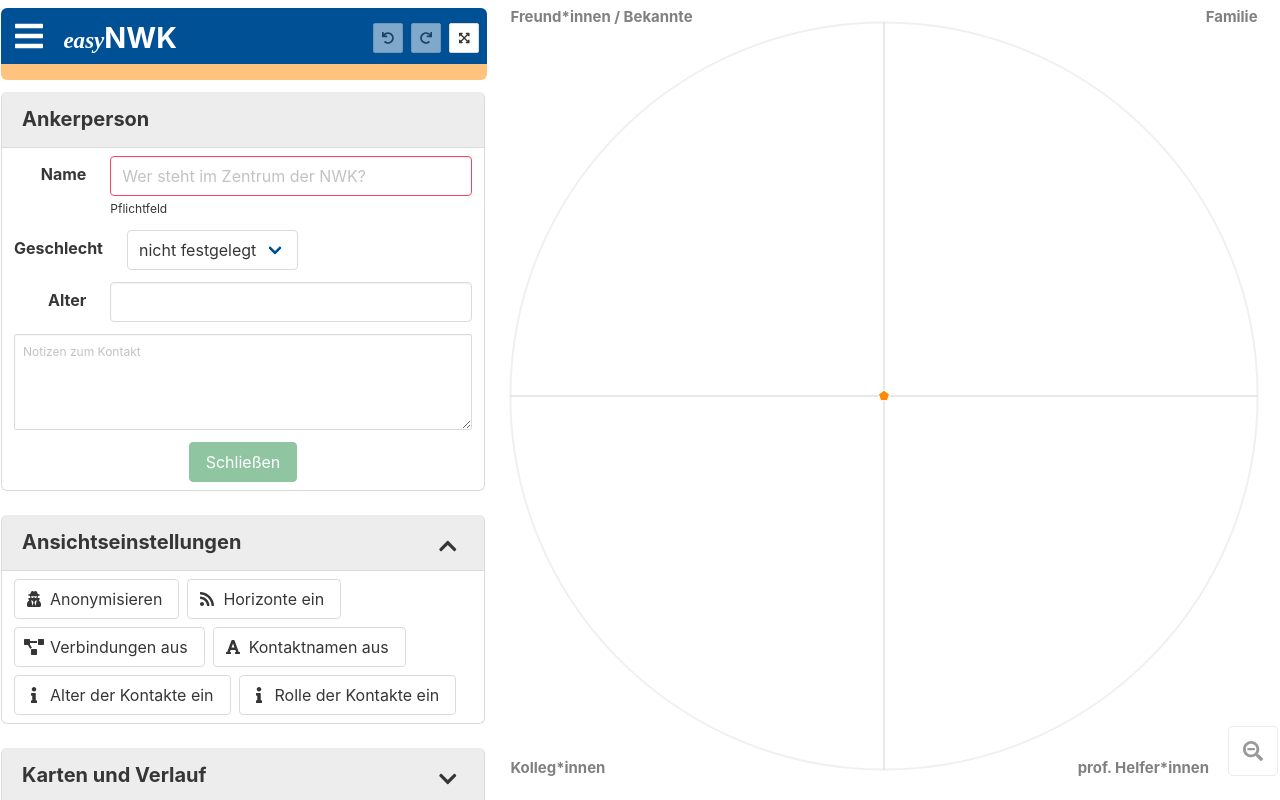
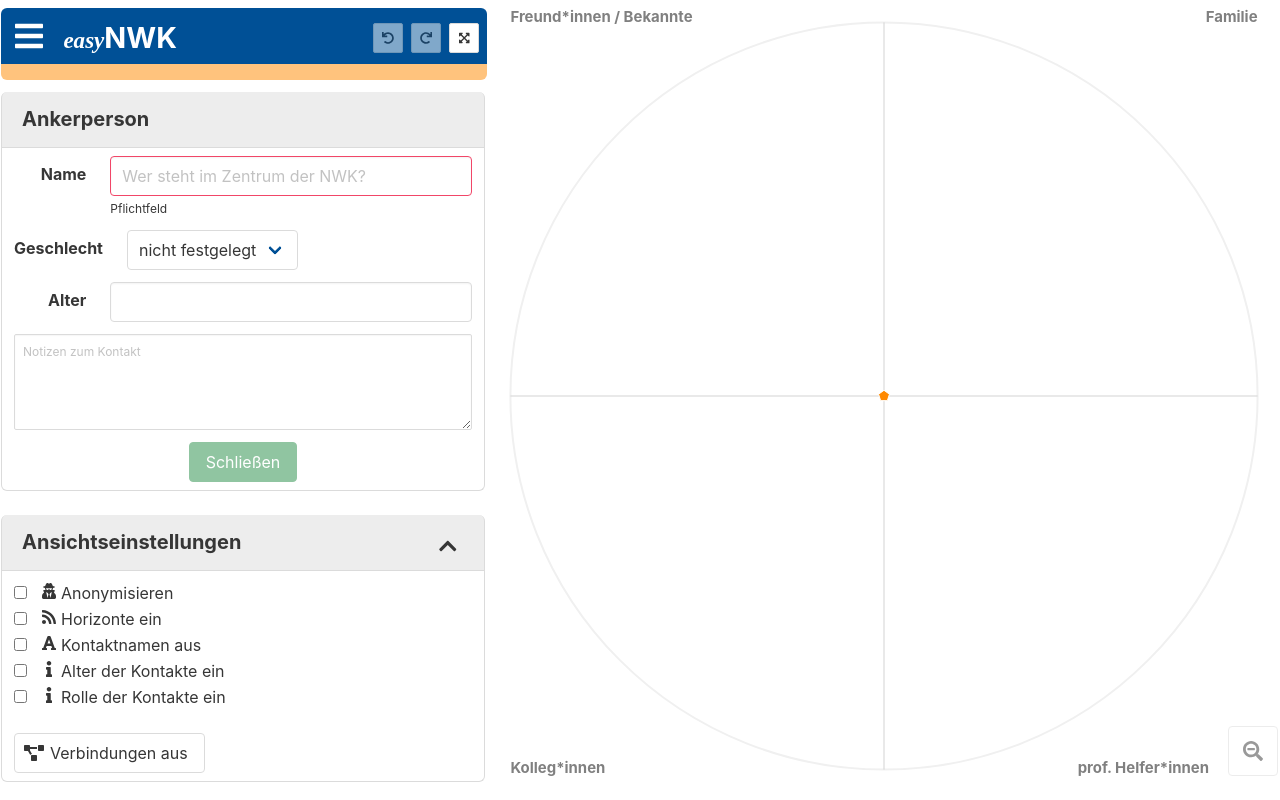
Before and after one commit to fhstp/easynwk-web, a Vue app: page / in a window 1280 px wide. Both pictures are taken after a click on the element 448 px from the left and 546 px from the top of the page. Built offline with nearby package versions, Linux system fonts and the light colour scheme.

Commit message:
Ansichtseinstellungen zu Checkboxen

```diff
--- a/src/components/ViewOptionsPanel.vue
+++ b/src/components/ViewOptionsPanel.vue
@@ -11,25 +11,67 @@
       <div class="field is-horizontal">
         <div class="field-body">
           <div id="view-settings" class="field" v-if="isOpen">
-            <div class="control">
-              <div class="buttons">
-                <button class="button" @click.stop="togglePseudonyms">
+            <div class="field is-grouped is-grouped-multiline">
+              <div class="control">
+                <label class="checkbox">
+                  <input
+                    type="checkbox"
+                    v-model="pseudonyms"
+                    @change="togglePseudonyms"
+                  />
                   <span class="icon">
                     <font-awesome-icon icon="user-secret" />
                   </span>
-                  <span v-if="pseudonyms">De-Anonymisieren</span>
-                  <span v-else>Anonymisieren</span>
-                  <span></span>
-                </button>
+                  <span>{{
+                    pseudonyms ? "De-Anonymisieren" : "Anonymisieren"
+                  }}</span>
+                </label>
 
-                <button class="button" @click.stop="toggleHorizons">
+                <br />
+
+                <label class="checkbox">
+                  <input type="checkbox" @click.stop="toggleHorizons" />
                   <span class="icon">
                     <font-awesome-icon icon="rss" />
                   </span>
                   <span v-if="horizons">Horizonte aus</span>
                   <span v-else>Horizonte ein</span>
-                </button>
+                </label>
 
+                <br />
+
+                <label class="checkbox">
+                  <input type="checkbox" @click.stop="toggleAlteriNames" />
+                  <span class="icon">
+                    <font-awesome-icon icon="font" />
+                  </span>
+                  <span v-if="alteriNames">Kontaktnamen aus</span>
+                  <span v-else>Kontaktnamen ein</span>
+                </label>
+
+                <br />
+
+                <label class="checkbox">
+                  <input type="checkbox" @click.stop="toggleAge" />
+                  <span class="icon">
+                    <font-awesome-icon icon="info" />
+                  </span>
+                  <span v-if="showAge">Alter der Kontakte aus</span>
+                  <span v-else>Alter der Kontakte ein</span>
+                </label>
+
+                <br />
+
+                <label class="checkbox">
+                  <input type="checkbox" @click.stop="toggleRoleShort" />
+                  <span class="icon">
+                    <font-awesome-icon icon="info" />
+                  </span>
+                  <span v-if="showRole">Rolle der Kontakte aus</span>
+                  <span v-else>Rolle der Kontakte ein</span>
+                </label>
+
+                <br />
                 <br />
 
                 <button class="button" @click.stop="toggleConnections">
@@ -38,30 +80,6 @@
                   </span>
                   <span v-if="connections">Verbindungen aus</span>
                   <span v-else>Verbindungen ein</span>
-                </button>
-
-                <button class="button" @click.stop="toggleAlteriNames">
-                  <span class="icon">
-                    <font-awesome-icon icon="font" />
-                  </span>
-                  <span v-if="alteriNames">Kontaktnamen aus</span>
-                  <span v-else>Kontaktnamen ein</span>
-                </button>
-
-                <button class="button" @click.stop="toggleAge">
-                  <span class="icon">
-                    <font-awesome-icon icon="info" />
-                  </span>
-                  <span v-if="showAge">Alter der Kontakte aus</span>
-                  <span v-else>Alter der Kontakte ein</span>
-                </button>
-
-                <button class="button" @click.stop="toggleRoleShort">
-                  <span class="icon">
-                    <font-awesome-icon icon="info" />
-                  </span>
-                  <span v-if="showRole">Rolle der Kontakte aus</span>
-                  <span v-else>Rolle der Kontakte ein</span>
                 </button>
               </div>
             </div>
```
